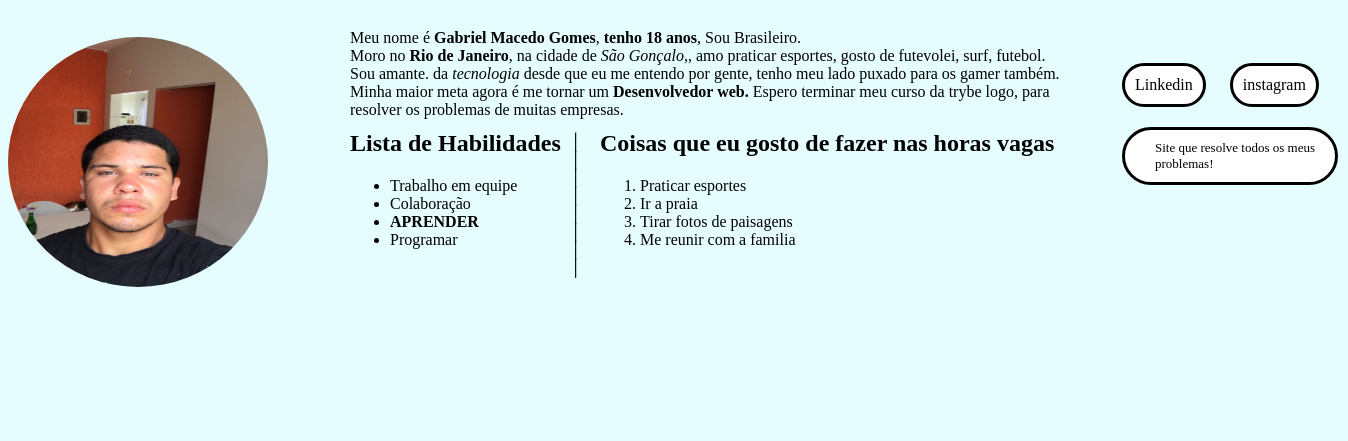
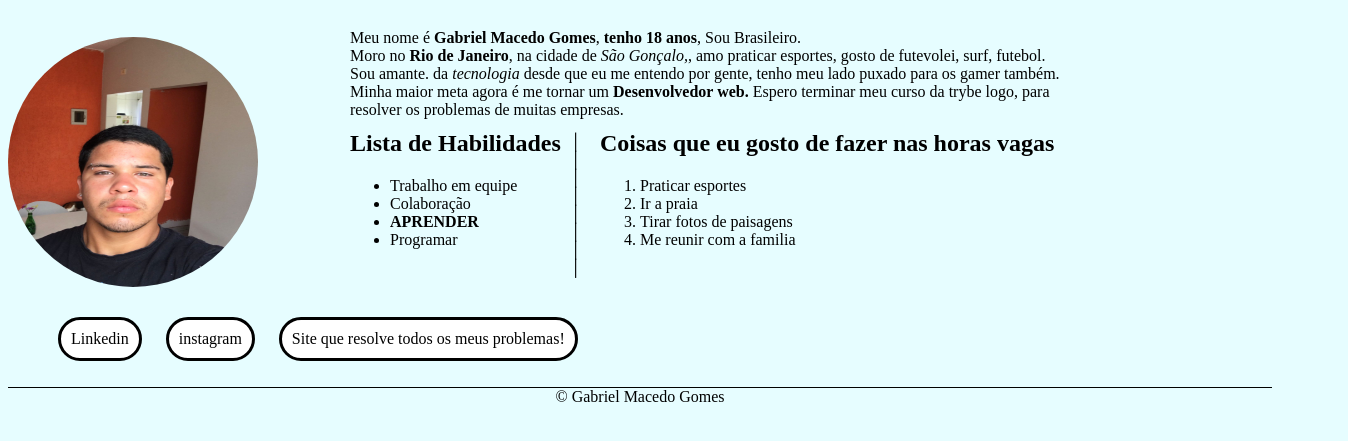
Before and after one commit to gabriel-m-gomes/gabriel-m-gomes.github.io, a plain HTML site: page index.html in a window 1280 px wide. Shown: the part 67-508 px from the top of the page, 1348 px wide, since content can reach past the window. Drawn offline with Linux system fonts and the light colour scheme.

Commit message:
Mudei os links

```diff
--- a/index.html
+++ b/index.html
@@ -13,10 +13,9 @@
     <h1 id="titulo" >Gabriel Macedo Gomes</h1>
     <br>
 
+    <section>
         <div id="primeira-div">
             <img id="minha-foto" src="64f69029-a409-4b31-b87b-f57129f3a665.jpeg" alt="Uma foto minha" >
-
-        <img src="" alt="">
 
             <p id="primeiro-p">
                 Meu nome é <strong>Gabriel Macedo Gomes</strong>, <strong>tenho 18 anos</strong>, Sou Brasileiro. <br>
@@ -25,10 +24,12 @@
                 Minha maior meta agora é me tornar um <strong>Desenvolvedor web.</strong> Espero terminar meu curso da trybe logo, para <br> resolver os problemas de muitas empresas.
             </p>
         </div>
+    </section>
+
 
 
     <div id="div-h2">
-    <h2> <br>Lista de Habilidades</h2>
+    <h2><br>Lista de Habilidades</h2>
 
     <ul>
         <li>Trabalho em equipe</li>
@@ -60,13 +61,16 @@
     </div>
 
 
-    <div id="minha-lista">
-        <ul>
-            <a class="A" href="https://www.linkedin.com/in/gabriel-macedo-gomes/" target="_blank">Linkedin</a>
-            <a class="A" href="https://www.instagram.com/gabriel_macedo44/" target="_blank">instagram</a>
-            <a class="A" id="movimentar" href="https://stackoverflow.com/" target="_blank" >Site que resolve todos os meus problemas!</a>
+
+        <aside id="barra-lateral">
+        <ul class="mudar">
+           <li><a class="A" href="https://www.linkedin.com/in/gabriel-macedo-gomes/" target="_blank">Linkedin</a></li>
+            <li><a class="A" href="https://www.instagram.com/gabriel_macedo44/" target="_blank">instagram</a></li>
+           <li> <a class="A" id="movimentar" href="https://stackoverflow.com/" target="_blank" >Site que resolve todos os meus problemas!</a> </li>
         </ul>
-    </div>
+        </aside>
+
+    <footer id="rodape"> &copy Gabriel Macedo Gomes</footer>
 
 
 
--- a/style.css
+++ b/style.css
@@ -7,14 +7,10 @@ body{
     text-align: center;
 }
 
-#primeira-div{
-    display: inline-block;
-}
-
 #minha-foto{
-    width: 260px;
+    width: 250px;
     height: 250px;
-    border-radius: 275%;
+    border-radius: 100%;
 }
 
 #primeiro-p{
@@ -24,6 +20,7 @@ body{
 #div-h2{
     position: absolute; top: 150px; left: 350px;
 }
+
 
 #barra{
     position: absolute; top: 200px; left: 570px;
@@ -40,29 +37,30 @@ body{
     margin: 10px;
     text-decoration: none;
     color: black;
-   border-radius: 60px;
-   border: solid 3px;
+    border-radius: 60px;
+    border: solid 3px;
+}
+
+#barra-lateral ul li{
+    display: inline-block;
 
 }
 
-#minha-lista{
+#barra-lateral ul{
     display: inline-block;
-    margin-left: 800px;
-    position: absolute;
+    margin-right: 600px;
+}
 
 
-}
-
-#movimentar{
-    width: 170px;
-    font-size: 13px;
-    padding-left: 30px;
-
-
-}
 
 .A:hover{
     background-color: aqua;
-    font-size: 30px;
-    transition: 0.3s;
+    font-size: 18px;
+    transition: 1s;
 }
+
+
+#rodape{
+    border-top: solid 1px black;
+    text-align: center;
+}
```
Lines whose indentation alone changed are shown as unchanged.
